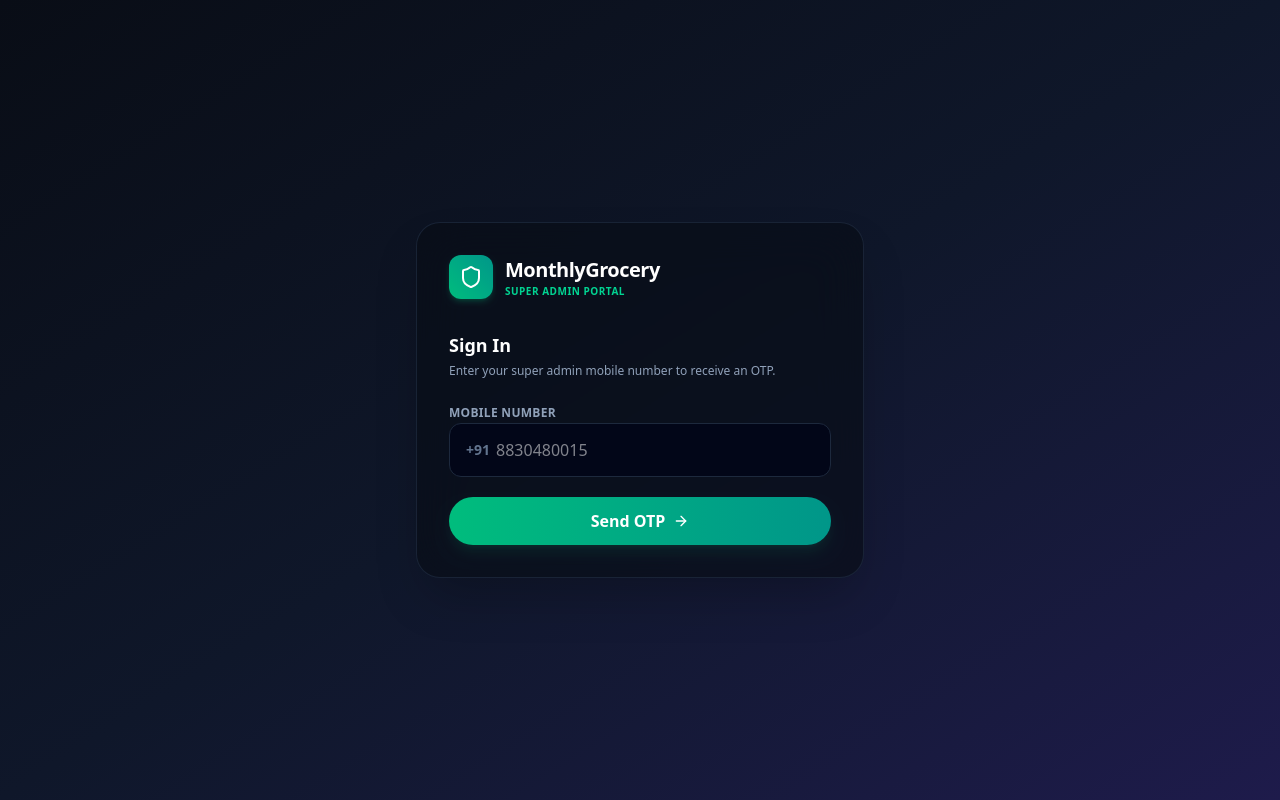
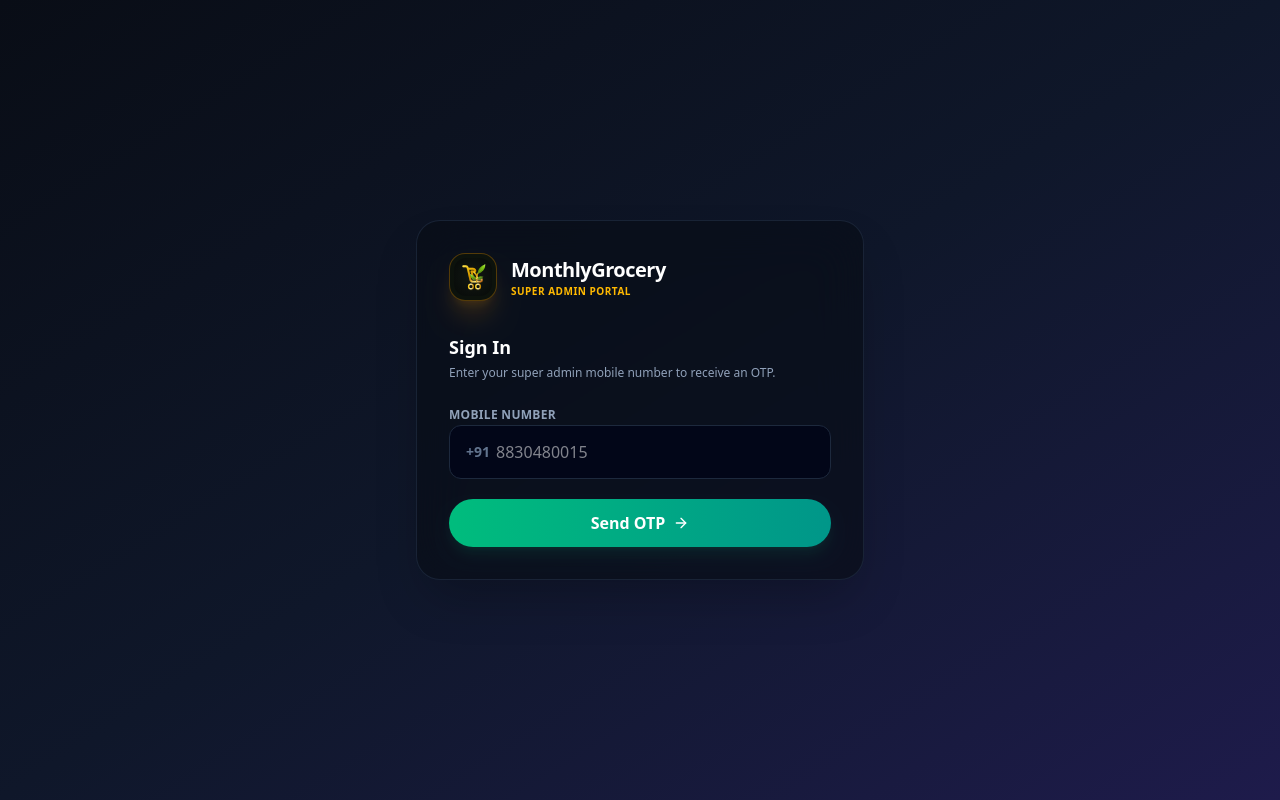
Before and after one commit to innonshtech/MonthlyGrocery, a Next.js app in the folder web-admin/: page /login in a window 1280 px wide. Built offline with nearby package versions, Linux system fonts and the light colour scheme; no server answers.

Commit message:
Use custom logo across web admin sidebar, header, and login page

```diff
--- a/web-admin/src/app/login/page.tsx
+++ b/web-admin/src/app/login/page.tsx
@@ -91,15 +91,16 @@ export default function LoginPage() {
   return (
     <main className="min-h-screen bg-gradient-to-br from-[#090D16] via-[#0F172A] to-[#1E1B4B] flex items-center justify-center p-6 font-sans">
       <div className="w-full max-w-md bg-[#090D16]/65 backdrop-blur-xl rounded-3xl p-8 border border-slate-800/80 shadow-2xl">
-        <div className="flex items-center gap-3 mb-8">
-          <div className="p-2.5 bg-gradient-to-tr from-emerald-500 to-teal-600 rounded-xl text-white shadow-md shadow-emerald-500/20">
-            <Shield className="w-6 h-6" />
+        <div className="flex items-center gap-3.5 mb-8">
+          <div className="w-12 h-12 rounded-2xl overflow-hidden border border-amber-500/30 shadow-xl shadow-amber-500/15 flex-shrink-0 bg-[#0c120c] p-1 flex items-center justify-center">
+            <img src="/favicon.svg" alt="MonthlyGrocery Logo" className="w-full h-full object-contain rounded-xl" />
           </div>
           <div>
             <h1 className="text-xl font-bold text-white tracking-tight">MonthlyGrocery</h1>
-            <p className="text-[10px] text-emerald-400 font-bold tracking-wider uppercase">Super Admin Portal</p>
+            <p className="text-[10px] text-amber-400 font-bold tracking-wider uppercase">Super Admin Portal</p>
           </div>
         </div>
+
 
         {notice && (
           <div className="mb-4 p-3 bg-amber-500/10 border border-amber-500/20 text-xs text-amber-300 rounded-xl">
--- a/web-admin/src/components/layout/AdminHeader.tsx
+++ b/web-admin/src/components/layout/AdminHeader.tsx
@@ -90,10 +90,11 @@ export default function AdminHeader({
       {/* Mobile Top Navigation Bar */}
       <header className="md:hidden sticky top-0 z-40 bg-[#090D16]/95 backdrop-blur-xl border-b border-slate-800/80 px-4 py-3 flex items-center justify-between shadow-lg">
         <div className="flex items-center gap-2.5">
-          <div className="p-2 bg-gradient-to-tr from-emerald-500 to-teal-600 rounded-xl text-white shadow-md shadow-emerald-500/20">
-            <Shield className="w-5 h-5" />
+          <div className="w-8 h-8 rounded-xl overflow-hidden border border-amber-500/30 shadow-md shadow-amber-500/15 flex-shrink-0 bg-[#0c120c] p-0.5 flex items-center justify-center">
+            <img src="/favicon.svg" alt="MonthlyGrocery Logo" className="w-full h-full object-contain rounded-lg" />
           </div>
           <div>
+
             <h1 className="text-sm font-bold text-white tracking-tight leading-tight">MonthlyGrocery</h1>
             <div className="flex items-center gap-1.5">
               <span className="text-[9px] text-emerald-400 font-bold uppercase tracking-wider">Super Admin</span>
--- a/web-admin/src/components/layout/AdminSidebar.tsx
+++ b/web-admin/src/components/layout/AdminSidebar.tsx
@@ -119,15 +119,16 @@ export default function AdminSidebar({
         <div className="md:hidden fixed inset-0 z-50 bg-black/80 backdrop-blur-xl flex flex-col justify-between p-5 animate-in fade-in duration-200">
           <div className="flex items-center justify-between pb-4 border-b border-slate-800">
             <div className="flex items-center gap-2.5">
-              <div className="p-2 bg-gradient-to-tr from-emerald-500 to-teal-600 rounded-xl text-white">
-                <Shield className="w-5 h-5" />
+              <div className="w-9 h-9 rounded-xl overflow-hidden border border-amber-500/30 shadow-md shadow-amber-500/15 flex-shrink-0 bg-[#0c120c] p-0.5 flex items-center justify-center">
+                <img src="/favicon.svg" alt="MonthlyGrocery Logo" className="w-full h-full object-contain rounded-lg" />
               </div>
               <div>
                 <h2 className="text-base font-bold text-white">Navigation Menu</h2>
-                <p className="text-[10px] text-emerald-400 font-bold uppercase">Super Admin Portal</p>
+                <p className="text-[10px] text-amber-400 font-bold uppercase tracking-wider">Super Admin Portal</p>
               </div>
             </div>
             <button
+
               onClick={() => setMobileMenuOpen(false)}
               className="p-2 rounded-xl bg-slate-900 border border-slate-800 text-slate-400 hover:text-white"
             >
@@ -201,14 +202,15 @@ export default function AdminSidebar({
         <div className="flex flex-col h-full min-h-0">
           {/* Logo Header */}
           <div className="flex items-center gap-3 pb-4 border-b border-slate-800/80 flex-shrink-0">
-            <div className="p-2 bg-gradient-to-tr from-emerald-500 to-teal-600 rounded-xl text-white shadow-md shadow-emerald-500/20">
-              <Shield className="w-5 h-5 lg:w-6 lg:h-6" />
+            <div className="w-10 h-10 lg:w-11 lg:h-11 rounded-2xl overflow-hidden border border-amber-500/30 shadow-lg shadow-amber-500/15 flex-shrink-0 bg-[#0c120c] p-0.5 flex items-center justify-center">
+              <img src="/favicon.svg" alt="MonthlyGrocery Logo" className="w-full h-full object-contain rounded-xl" />
             </div>
             <div>
               <h1 className="text-sm lg:text-base font-bold text-white tracking-tight">MonthlyGrocery</h1>
-              <p className="text-[9px] text-emerald-400 font-bold uppercase tracking-wider">Super Admin Console</p>
+              <p className="text-[9px] text-amber-400 font-bold uppercase tracking-wider">Super Admin Console</p>
             </div>
           </div>
+
 
           {/* Scrollable Navigation Sections */}
           <nav className="flex-1 overflow-y-auto custom-scrollbar my-4 space-y-4 pr-1">
```
